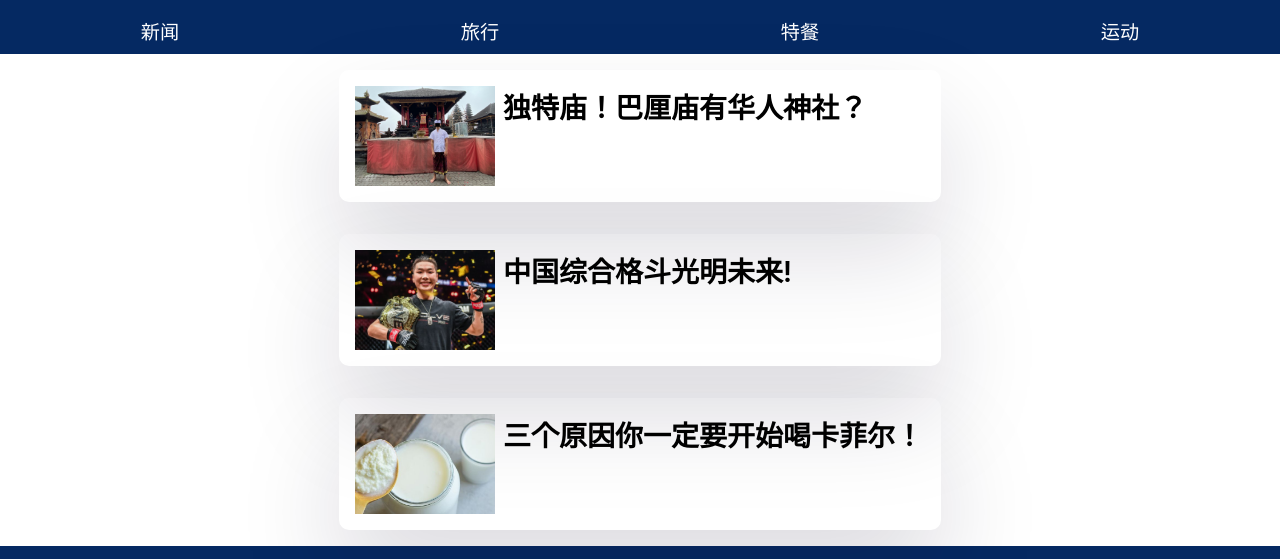
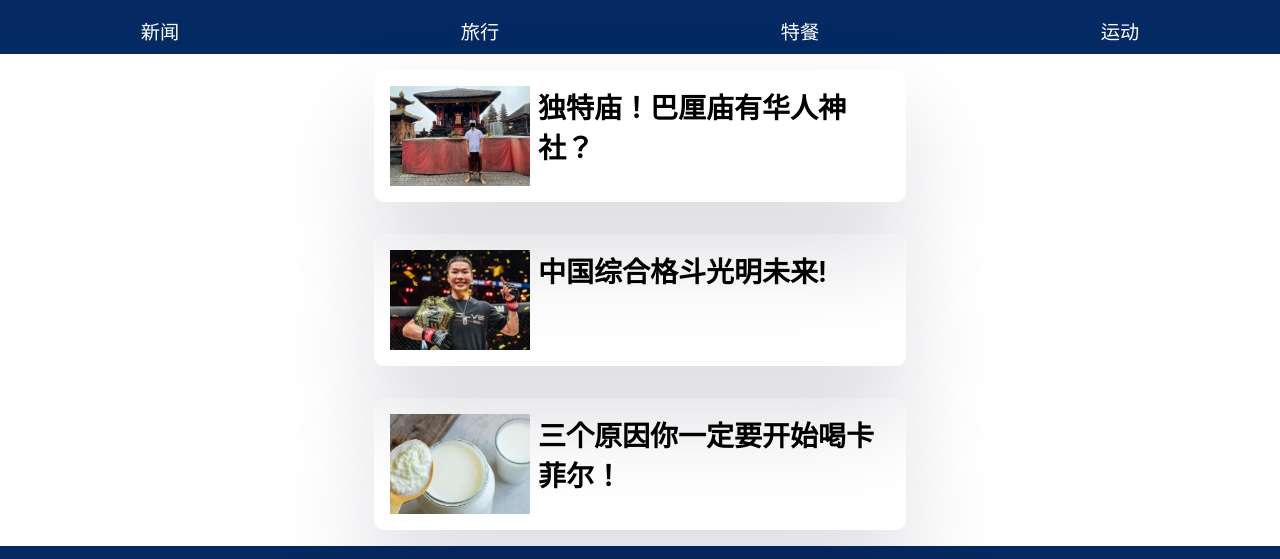
Before and after one commit to taukelim/rui-ken-bao, a plain HTML site: page index.html in a window 1280 px wide. Shown: the part 89-648 px from the top of the page. Drawn offline with Linux system fonts and the light colour scheme; a web font is replaced by a local one.

Commit message:
Fixed cards spacing on the homepage

```diff
--- a/style.css
+++ b/style.css
@@ -55,12 +55,16 @@ nav {
   display: flex;
   flex-direction: column;
   align-items: center;
+
+  width: 80%;
+  margin-left: auto;
+  margin-right: auto;
 }
 
 .article__card {
   height: 100px;
-  max-width: 600px;
-  min-width: 570px;
+  max-width: 500px;
+  width: 100%;
 
   margin: 1em;
   display: flex;
```
